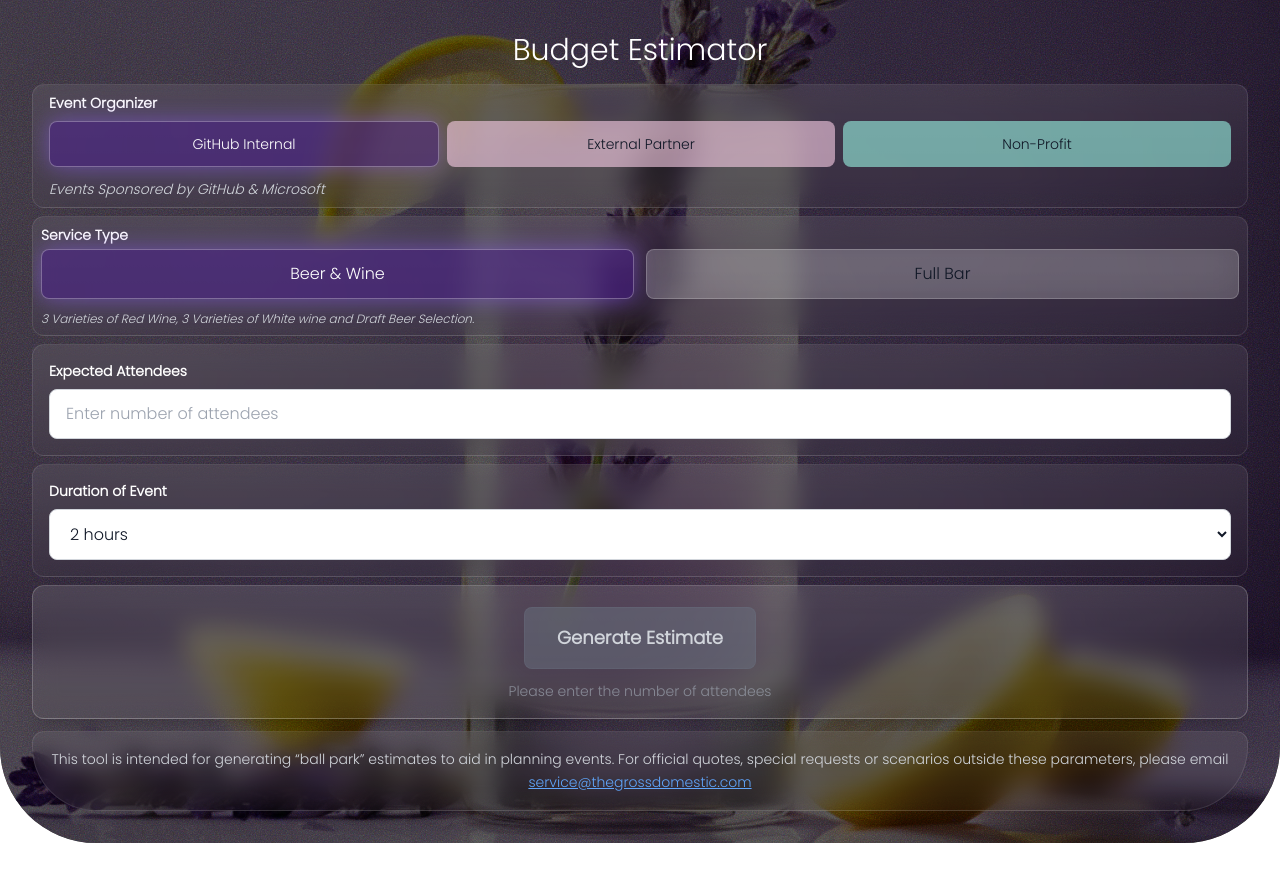
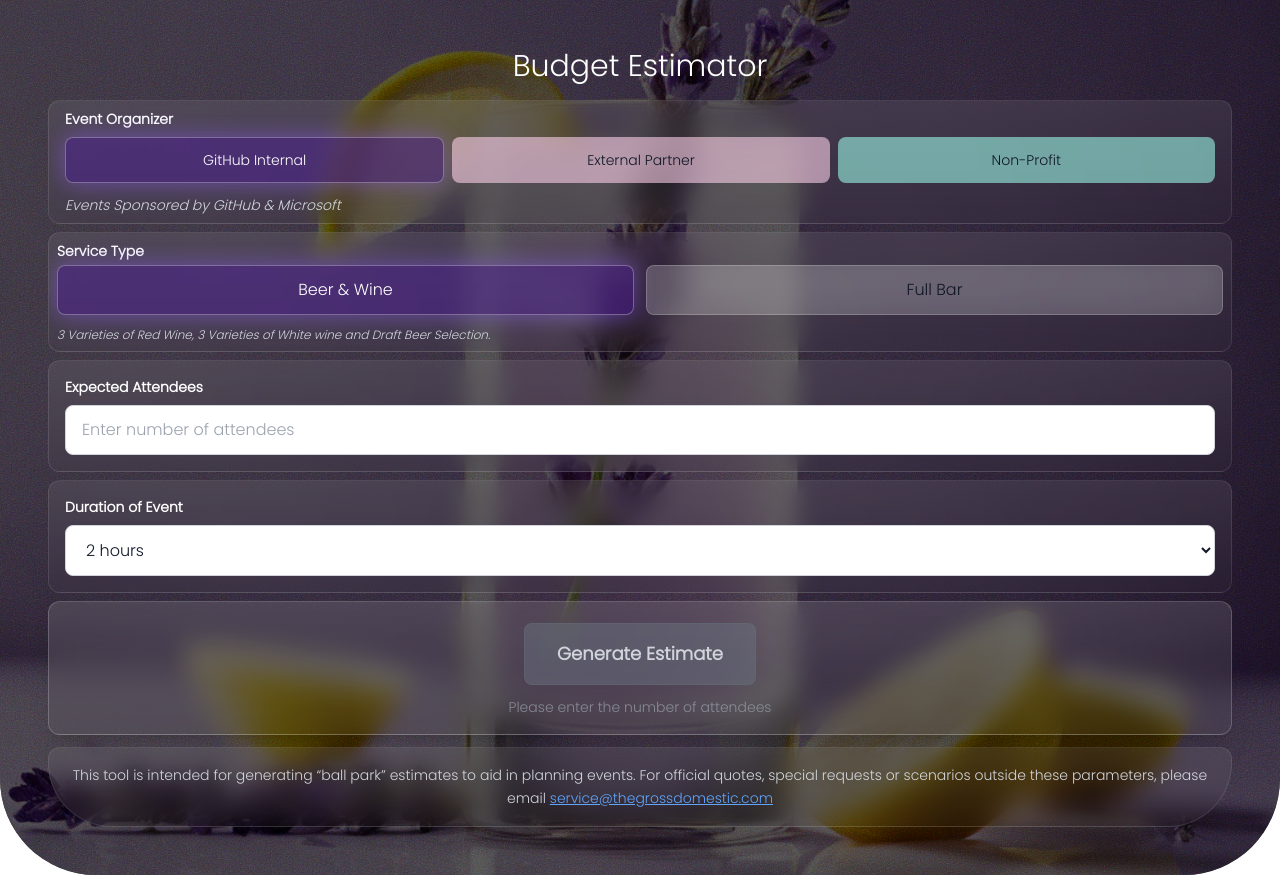
Before and after one commit to CinnamonGrossCrunch/bar-cost-estimator, a Next.js app: page / in a window 1280 px wide. Before the commit the page ends 843 px from the top, so only its background shows below. Built offline with nearby package versions, Linux system fonts and the light colour scheme.

Commit message:
Increase widget padding for better spacing
- Changed padding from p-8 to p-12 for more comfortable layout
- Provides better visual breathing room for all form elements

```diff
--- a/src/components/CostCalculatorWidget.tsx
+++ b/src/components/CostCalculatorWidget.tsx
@@ -201,7 +201,7 @@ export default function CostCalculatorWidget() {
   const currentOrgConfig = ORG_CONFIG[orgType];
 
   return (
-    <div className={`bg-black rounded-b-12xl p-8 relative overflow-hidden w-full min-h-auto`}>
+    <div className={`bg-black rounded-b-12xl p-12 relative overflow-hidden w-full min-h-auto`}>
       <div
         className="absolute inset-0 rounded-b-12xl transition-all duration-700"
         style={{
```
